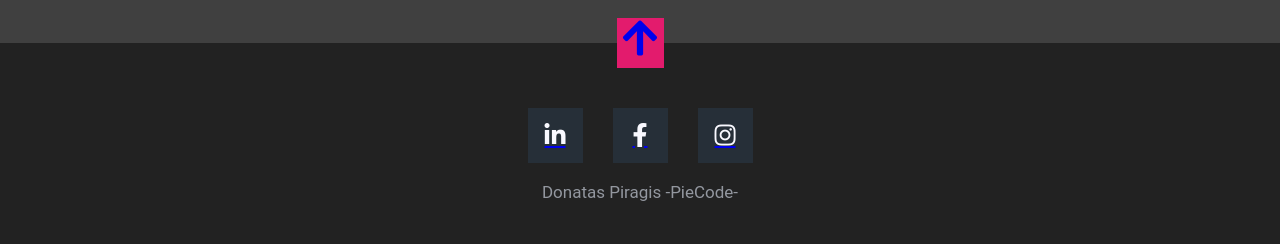
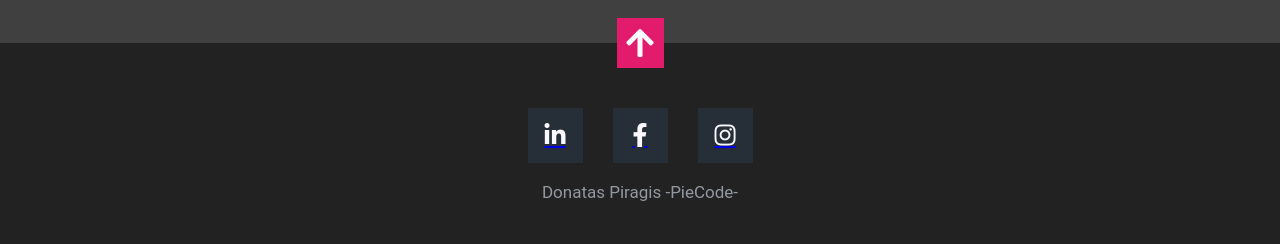
Before and after one commit to donataspiragis/aboutmee, a PHP site: page / in a window 1280 px wide. Shown: the part 4480-4724 px from the top of the page. Run offline with PHP 8.4, Linux system fonts and the light colour scheme.

Commit message:
Footer to top button #10

```diff
--- a/assets/footer.css
+++ b/assets/footer.css
@@ -5,7 +5,7 @@
     background-color: var(--color-black);
     color: var(--color-secondary-light);
 }
-footer > a {
+#footer > a {
     position: absolute;
     top: -25px;
     background: var(--color-primary-shaded);
@@ -20,9 +20,21 @@ footer > a {
     transition: background .5s;
     text-align: center;
     text-decoration: none;
+    z-index: 10;
 }
-footer > a:hover {
+#footer > a:hover {
     background: var(--color-primary-shaded-hover);
+    transform: scale(1.2);
+}
+
+#footer > a > i {
+    color: var(--color-secondary-light);
+    top: 8px;
+    font-size: 32px;
+    font-weight: 600;
+    margin: -10px;
+    padding: 11px;
+
 }
 
 .foot-content {
--- a/assets/js/main.js
+++ b/assets/js/main.js
@@ -3,3 +3,23 @@
 $('.menu').click(function(){
     $(this).toggleClass('open');
 });
+
+$(document).ready(function(){
+    $("a").on('click', function(event) {
+      if (this.hash !== "") {
+        event.preventDefault();
+        var hash = this.hash;
+        $('html, body').animate({
+          scrollTop: $(hash).offset().top
+        }, 900, function(){
+          window.location.hash = hash;
+        });
+      }
+    });
+  });
+$(document).ready(function(){
+    $('#scroller-top').click(function(){
+        $("html, body").animate({ scrollTop: 0 }, 700);
+        return false;
+    });
+});
--- a/assets/main.css
+++ b/assets/main.css
@@ -23,7 +23,6 @@ body * {
     position: relative;
     font-family: 'Roboto', sans-serif;
 }
-
 
 .container {
     width: 1000px;
--- a/inc/footer.php
+++ b/inc/footer.php
@@ -1,5 +1,5 @@
 <footer id="footer">
-    <a href="#"><i class="fas fa-arrow-up arrow" dest="home"></i></a>
+    <a href="#" id="scroller-top"><i class="fas fa-arrow-up arrow"></i></a>
 
     <div class="container">
         <div class="foot-content">
```
